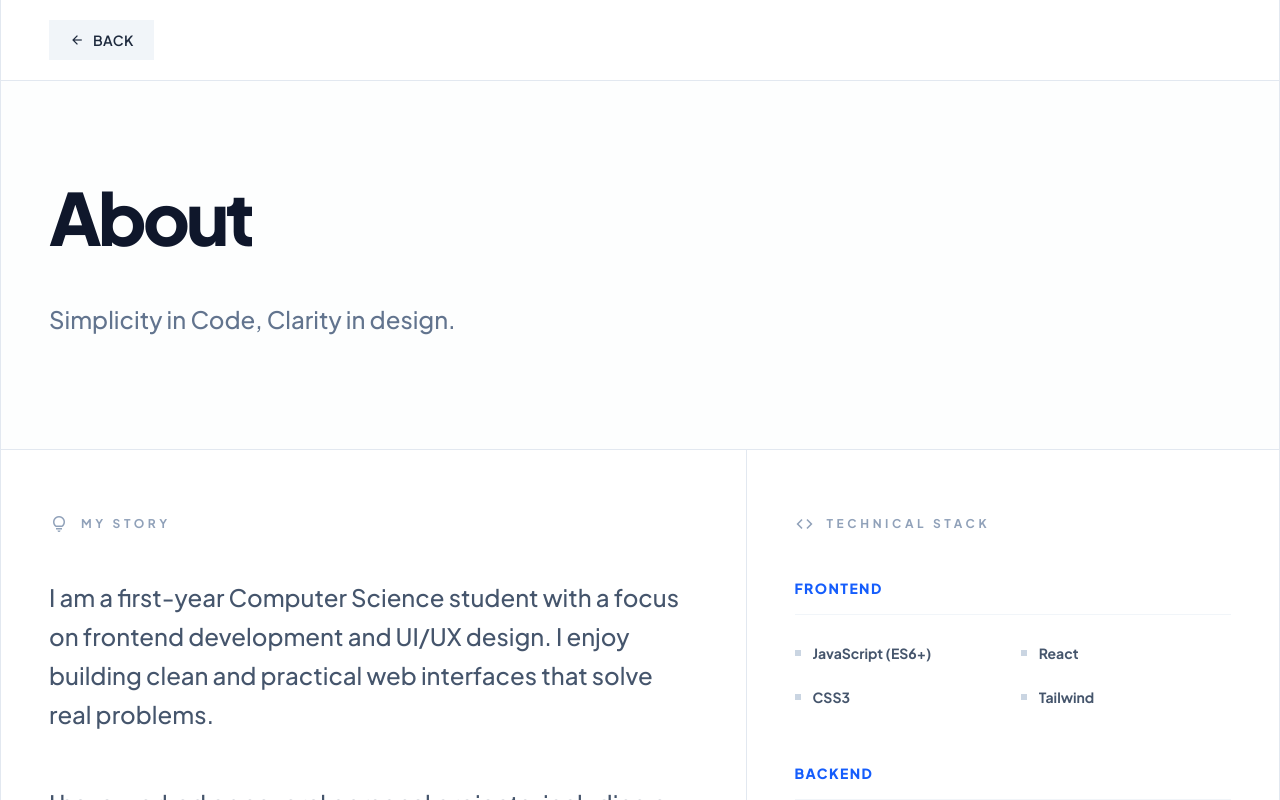
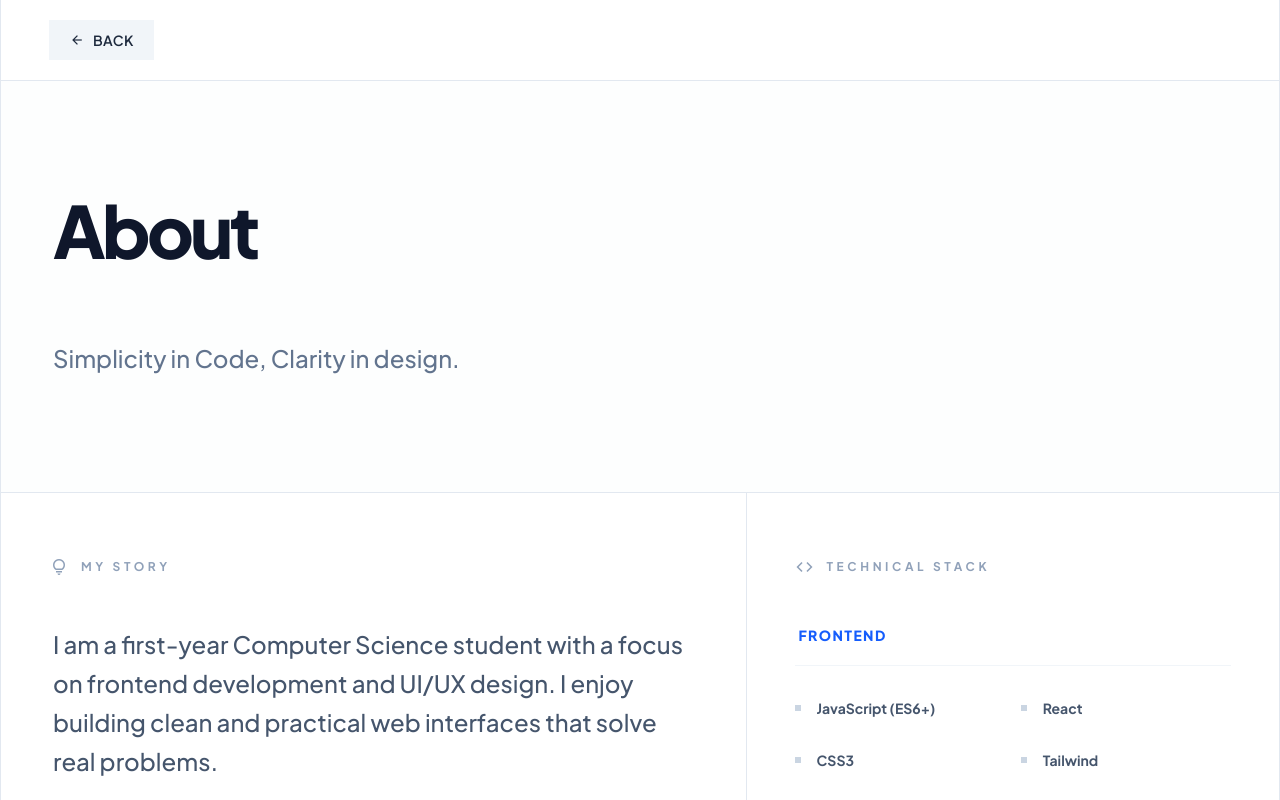
Before and after one commit to yasser8111/Portfolio, a React (Vite) app: page /about in a window 1280 px wide. Shown: the top 800 px of the page. Built offline with nearby package versions, Linux system fonts and the light colour scheme.

Commit message:
Fix: Resolved Arabic text clipping by increasing vertical padding in TextBlock and adjusting line-height in PageBanner

```diff
--- a/src/components/ui/PageBanner.jsx
+++ b/src/components/ui/PageBanner.jsx
@@ -5,7 +5,7 @@ const PageBanner = ({ title, subtitle, titleColor = "#2563eb", subtitleColor = "
   return (
     <section className="py-24 px-6 md:px-12 border-b border-slate-200 bg-slate-50/30">
       <div className="max-w-3xl">
-        <h1 className="text-5xl md:text-7xl font-black tracking-tighter leading-none text-slate-900 mb-8">
+        <h1 className="text-5xl md:text-7xl font-black tracking-tighter leading-tight text-slate-900 mb-8">
           <TextBlock blockColor={titleColor} className="block">
             {title}
           </TextBlock>
--- a/src/components/ui/TextBlockEffect.jsx
+++ b/src/components/ui/TextBlockEffect.jsx
@@ -60,7 +60,7 @@ export const TextBlock = ({
   return (
     <div
       ref={containerRef}
-      className={cn("relative inline-block overflow-hidden py-1", className)}
+      className={cn("relative inline-block overflow-hidden py-2 px-1", className)}
       style={{ fontFamily }}
     >
       <div
```
